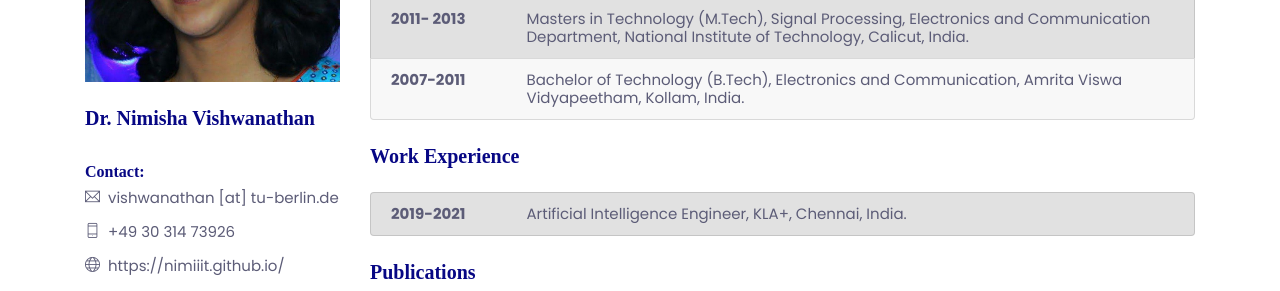
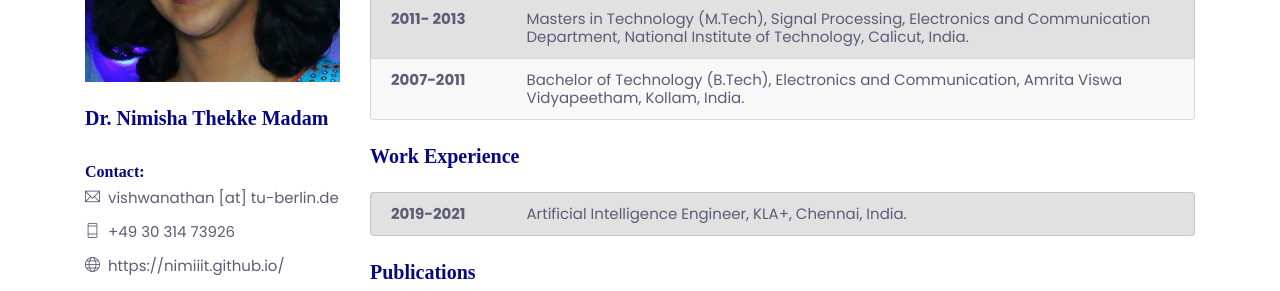
Before and after one commit to rsim-tu-berlin/rsim.berlin, a Jekyll site: the page built from content/_team/nimisha-thekke-madam.md, in a window 1280 px wide and 900 px high. Shown: the part 373-664 px from the top of the window. Built offline with Jekyll 4.4.1, drawn with Linux system fonts in a browser that asks for light colours; nearby versions of some CDN libraries.

Commit message:
update the name of team member

```diff
--- a/content/_team/nimisha-vishwanathan.md
+++ b/content/_team/nimisha-thekke-madam.md
@@ -1,12 +1,12 @@
 ---
 layout: team_member
 order: 4
-title: Dr. Nimisha Vishwanathan - RSiM
+title: Dr. Nimisha Thekke Madam - RSiM
 #
-member_alias: nimisha-vishwanathan
-member_image: nimisha-vishwanathan.jpg
+member_alias: nimisha-thekke-madam
+member_image: nimisha-thekke-madam.jpg
 member_title: Dr.
-member_name: Nimisha Vishwanathan
+member_name: Nimisha Thekke Madam
 member_position: Researcher
 member_email: vishwanathan [at] tu-berlin.de
 member_site: https://nimiiit.github.io/
```
Also changed, not shown: content/_teaching_current_semester/winter-2021/CV4RS.md (+2 -2 lines), assets/images/team/members/nimisha-thekke-madam.jpg (renamed from assets/images/team/members/nimisha-vishwanathan.jpg).
